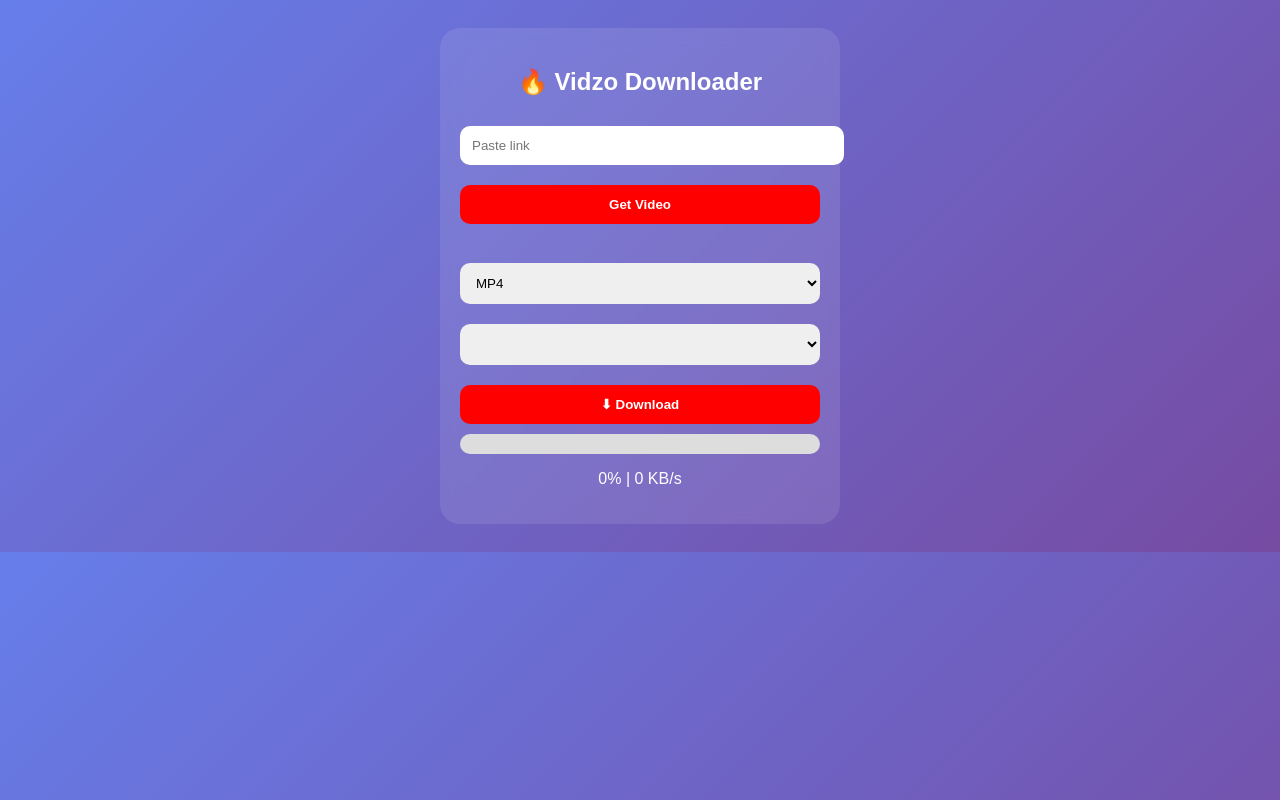
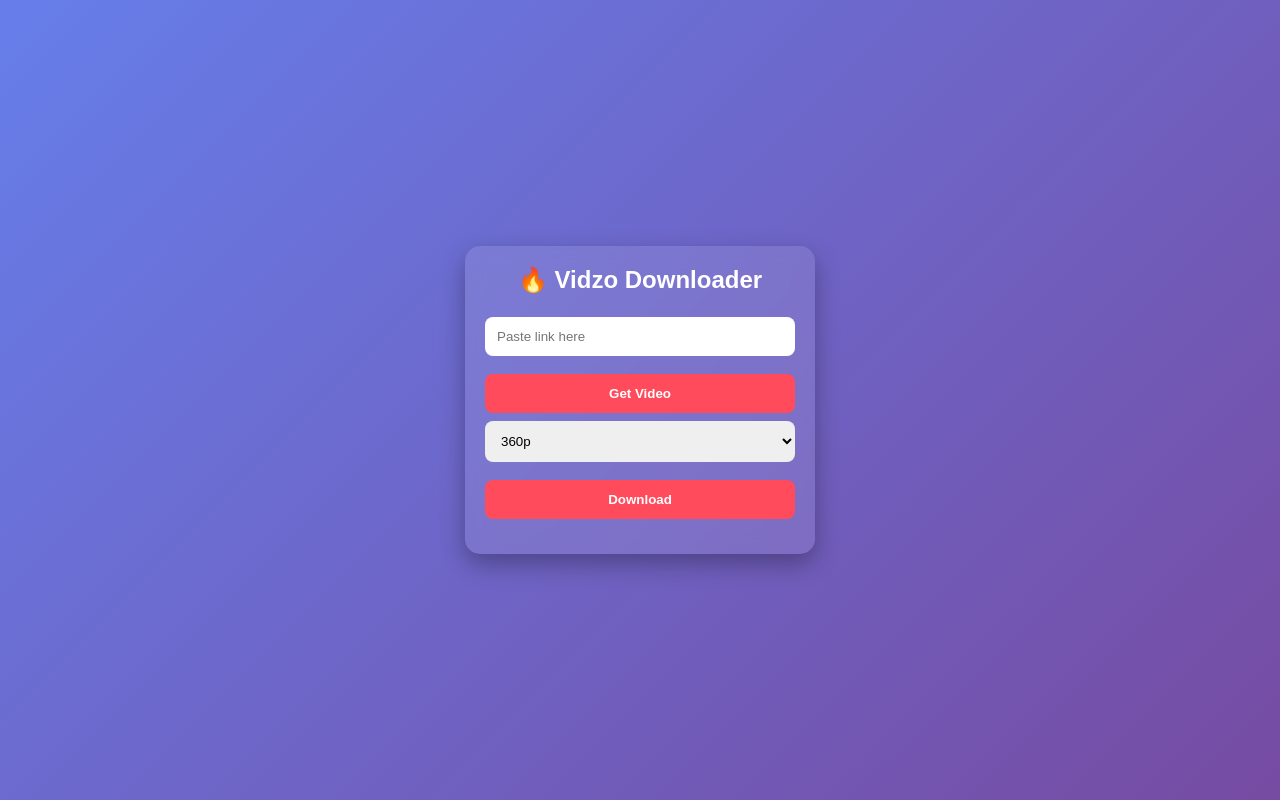
Before and after one commit to viveksingh48162-design/insta-downloader, a Flask app: page / in a window 1280 px wide. Run offline with Flask 3, Linux system fonts and the light colour scheme; lists and menus that the app fills with data are empty.

Commit message:
Update index.html

```diff
--- a/templates/index.html
+++ b/templates/index.html
@@ -1,221 +1,161 @@
 <!DOCTYPE html>
 <html>
 <head>
-    <title>🔥 Vidzo Downloader</title>
+<title>Downloader Pro</title>
+<meta name="viewport" content="width=device-width, initial-scale=1">
 
 <style>
-        body{
-            background:linear-gradient(135deg,#667eea,#764ba2);
+*{
+  margin:0;
+  padding:0;
+  box-sizing:border-box;
   font-family:sans-serif;
-            color:white;
-            text-align:center;
 }
 
-        .container{
-            max-width:400px;
-            margin:auto;
-            padding:20px;
+body{
+  background: linear-gradient(135deg,#667eea,#764ba2);
+  display:flex;
+  justify-content:center;
+  align-items:center;
+  height:100vh;
 }
 
+/* 🔥 CARD UI */
 .card{
-            background:rgba(255,255,255,0.1);
+  background: rgba(255,255,255,0.1);
+  backdrop-filter: blur(10px);
   padding:20px;
-            border-radius:20px;
-            backdrop-filter:blur(10px);
+  border-radius:15px;
+  width:90%;
+  max-width:350px;
+  text-align:center;
+  box-shadow:0 10px 25px rgba(0,0,0,0.3);
 }
 
-        input,select,button{
+h2{
+  color:white;
+  margin-bottom:15px;
+}
+
+/* INPUT */
+input, select{
   width:100%;
   padding:12px;
-            margin:10px 0;
+  margin:8px 0;
+  border-radius:8px;
   border:none;
-            border-radius:10px;
+  outline:none;
 }
 
+/* BUTTON */
 button{
-            background:red;
+  width:100%;
+  padding:12px;
+  margin-top:10px;
+  border:none;
+  border-radius:8px;
+  background:#ff4b5c;
   color:white;
   font-weight:bold;
   cursor:pointer;
 }
 
-        img{
+button:hover{
+  background:#ff2e43;
+}
+
+/* PREVIEW */
+.preview{
+  margin-top:15px;
+}
+
+.preview img{
   width:100%;
   border-radius:10px;
-            margin-top:10px;
 }
 
-        .progress{
-            height:20px;
-            background:#ddd;
-            border-radius:10px;
-            overflow:hidden;
+.timer{
+  margin-top:10px;
+  color:yellow;
+  font-weight:bold;
 }
 
-        .bar{
-            height:100%;
-            width:0%;
-            background:lime;
-        }
 </style>
 </head>
 
 <body>
 
-<div class="container">
 <div class="card">
 
 <h2>🔥 Vidzo Downloader</h2>
 
-<input id="url" placeholder="Paste link">
+<input type="text" id="url" placeholder="Paste link here">
 
-<button onclick="getVideo()">Get Video</button>
+<button onclick="getPreview()">Get Video</button>
 
-<h3 id="title"></h3>
-
-<img id="thumb" style="display:none">
-
-<select id="type" onchange="changeType()">
-    <option value="mp4">MP4</option>
+<select id="quality">
+  <option value="360">360p</option>
+  <option value="480">480p</option>
+  <option value="720">720p</option>
+  <option value="1080">1080p</option>
   <option value="mp3">MP3</option>
 </select>
 
-<select id="quality"></select>
+<button onclick="startDownload()">Download</button>
 
-<button onclick="download()">⬇ Download</button>
+<div id="preview" class="preview"></div>
 
-<div class="progress">
-    <div class="bar" id="bar"></div>
-</div>
-
-<p id="info">0% | 0 KB/s</p>
-
-</div>
 </div>
 
 <script>
 
-let currentUrl="";
-let platform="";
+let currentURL = "";
 
-// 🔥 RESET UI
-function reset(){
-    document.getElementById("bar").style.width="0%";
-    document.getElementById("info").innerText="0% | 0 KB/s";
+function getPreview(){
+  let url = document.getElementById("url").value;
+  currentURL = url;
+
+  fetch("/info?url="+encodeURIComponent(url))
+  .then(res=>res.json())
+  .then(data=>{
+    document.getElementById("preview").innerHTML = `
+      <img src="${data.thumbnail}">
+      <p style="color:white;margin-top:8px">${data.title}</p>
+      <div class="timer" id="timer"></div>
+    `;
+  });
 }
 
-// 🔥 GET VIDEO INFO
-async function getVideo(){
+function startDownload(){
 
-    reset();
+  let time = 5;
 
-    let url=document.getElementById("url").value;
-    currentUrl=url;
+  let timer = setInterval(()=>{
+    document.getElementById("timer").innerText =
+      "Download starting in " + time + " sec...";
 
-    let res=await fetch("/info",{
-        method:"POST",
-        headers:{"Content-Type":"application/json"},
-        body:JSON.stringify({url})
-    });
+    time--;
 
-    let data=await res.json();
+    if(time < 0){
+      clearInterval(timer);
 
-    if(data.error){
-        alert(data.error);
-        return;
-    }
+      let form = document.createElement("form");
+      form.method = "POST";
+      form.action = "/download";
 
-    platform=data.platform;
+      let urlInput = document.createElement("input");
+      urlInput.name = "url";
+      urlInput.value = currentURL;
 
-    document.getElementById("title").innerText=data.title || "No Title";
+      let q = document.createElement("input");
+      q.name = "quality";
+      q.value = document.getElementById("quality").value;
 
-    if(data.thumbnail){
-        let img=document.getElementById("thumb");
-        img.src=data.thumbnail;
-        img.style.display="block";
-    }
+      form.appendChild(urlInput);
+      form.appendChild(q);
 
-    let quality=document.getElementById("quality");
-    quality.innerHTML="";
-
-    if(platform==="youtube"){
-        data.formats.forEach(f=>{
-            let opt=document.createElement("option");
-            opt.value=f.format_id;
-            opt.text=f.quality;
-            quality.appendChild(opt);
-        });
-    }else{
-        let opt=document.createElement("option");
-        opt.text="Auto";
-        opt.value="best";
-        quality.appendChild(opt);
-    }
-
-    changeType();
-}
-
-// 🔥 TYPE CHANGE (MP3 / MP4)
-function changeType(){
-
-    reset();
-
-    let type=document.getElementById("type").value;
-    let quality=document.getElementById("quality");
-
-    if(type==="mp3"){
-        quality.style.display="none";
-    }else{
-        if(platform==="youtube"){
-            quality.style.display="block";
-        }else{
-            quality.style.display="none";
-        }
-    }
-}
-
-// 🔥 DOWNLOAD
-async function download(){
-
-    reset();
-
-    let type=document.getElementById("type").value;
-    let format=document.getElementById("quality").value;
-
-    let res=await fetch("/download",{
-        method:"POST",
-        headers:{"Content-Type":"application/json"},
-        body:JSON.stringify({
-            url:currentUrl,
-            type:type,
-            format_id:format
-        })
-    });
-
-    let data=await res.json();
-
-    if(data.error){
-        alert(data.error);
-        return;
-    }
-
-    track(data.id);
-}
-
-// 🔥 PROGRESS TRACK
-function track(id){
-
-    let interval=setInterval(async ()=>{
-
-        let r=await fetch("/progress");
-        let p=await r.json();
-
-        document.getElementById("bar").style.width=p.percent+"%";
-        document.getElementById("info").innerText=p.percent+"% | "+p.speed;
-
-        if(p.percent>=100){
-            clearInterval(interval);
-            window.location="/file?id="+id;
+      document.body.appendChild(form);
+      form.submit();
     }
 
   },1000);
```
Lines whose indentation alone changed are shown as unchanged.
